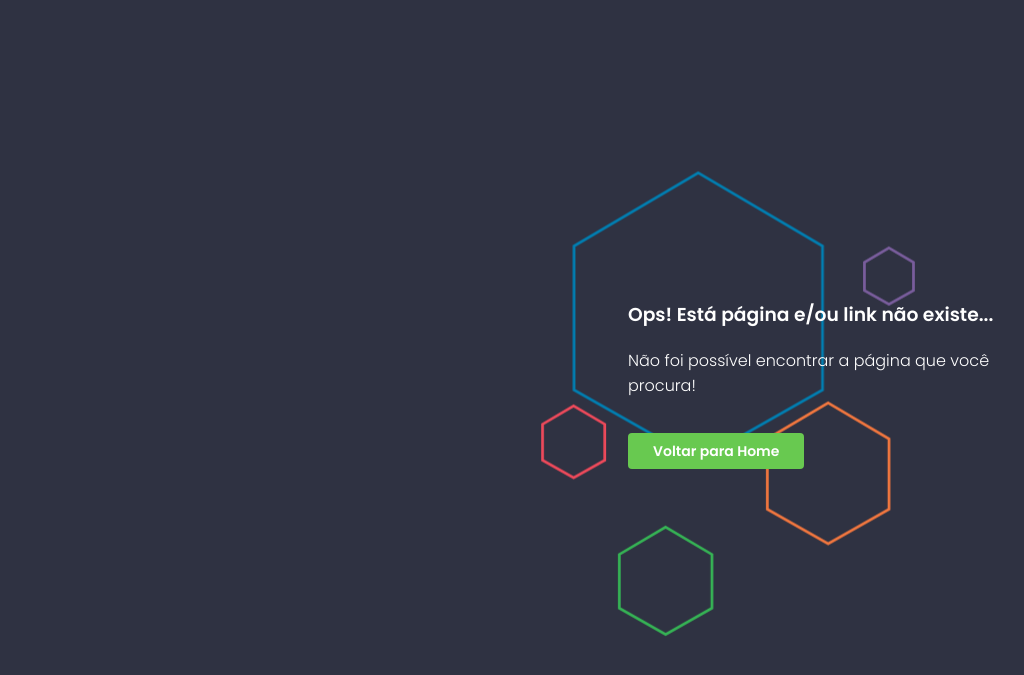
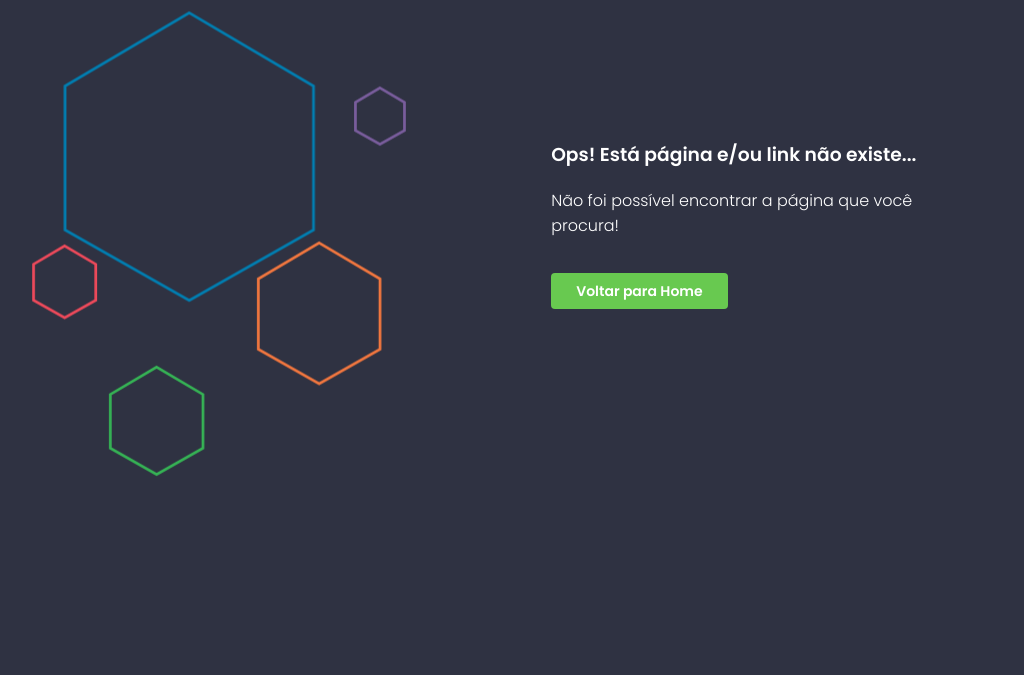
Before and after one commit to tsgo27/Schoollibrary, a PHP site: page /schoollibrary/Error/404.php in a window 1280 px wide. Shown: the top 675 px of the page, without its empty margins (62-1086 px from the left). Run offline with PHP 8.4, Linux system fonts and the light colour scheme.

Commit message:
Atualização código css

```diff
--- a/Error/403.php
+++ b/Error/403.php
@@ -1,10 +1,11 @@
 <!DOCTYPE html>
 <html lang="pt-BR">
+
 <head>
    <meta charset="UTF-8">
    <meta http-equiv="X-UA-Compatible" content="IE=edge">
    <meta name="viewport" content="width=device-width, initial-scale=1.0">
-      <link rel="stylesheet" href="../Error/css/403.css">
+   <link rel="stylesheet" href="./Error/css/403.css">
    <title>Página não encontrada</title>
 </head>
 
@@ -19,4 +20,5 @@
       </div>
    </header>
 </body>
+
 </html>
--- a/Error/404.php
+++ b/Error/404.php
@@ -1,13 +1,12 @@
-
 <!DOCTYPE html>
 <html lang="pt=BR">
+
 <head>
     <meta charset="UTF-8">
     <meta http-equiv="X-UA-Compatible" content="IE=edge">
     <meta name="viewport" content="width=device-width, initial-scale=1.0">
+    <link rel="stylesheet" href="../Error/css/404.css">
     <title>Página não encontrada</title>
-    <link rel="stylesheet" href="../views/css/404.css">
-    <link rel="shortcut icon" href="../public/img/favicon-colegio.ico" type="image/x-icon" />
 </head>
 <header>
     <svg width="380px" height="500px" viewBox="0 0 837 1045" version="1.1" xmlns="http://www.w3.org/2000/svg" xmlns:xlink="http://www.w3.org/1999/xlink" xmlns:sketch="http://www.bohemiancoding.com/sketch/ns">
@@ -26,4 +25,5 @@
             <div class="action-link-wrap"><a href="../views/Home.php" class="link-button">Voltar para Home</a></div>
         </div>
         </body>
+
 </html>
--- a/views/css/404.css
+++ b/Error/css/404.css
@@ -1,4 +1,3 @@
-/* Google Fonts - Poppins */
 @import url("https://fonts.googleapis.com/css2?family=Poppins:wght@300;400;500;600&display=swap");
 
 * {
@@ -15,10 +14,10 @@ body {
 
 svg {
   position: absolute;
-  top: 50%;
-  left: 50%;
+  top: 30%;
+  left: 54%;
   margin-top: -250px;
-  margin-left: -40px;
+  margin-left: -600px;
 }
 
 
@@ -42,8 +41,8 @@ svg {
   height: 200px;
   width: 380px;
   position: absolute;
-  top: 50%;
-  left: 50%;
+  top: 30%;
+  left: 44%;
   margin-top: -100px;
   margin-left: 50px;
   color: #FFF;
```
Lines whose indentation alone changed are shown as unchanged.
